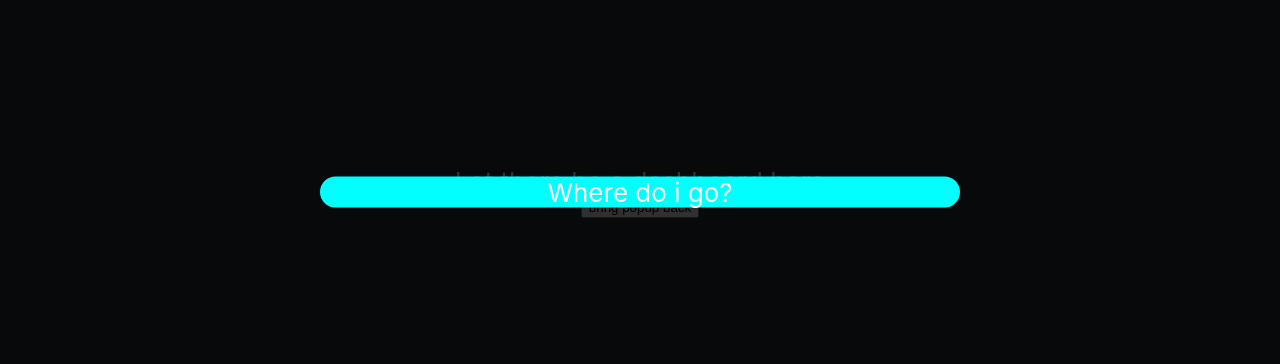
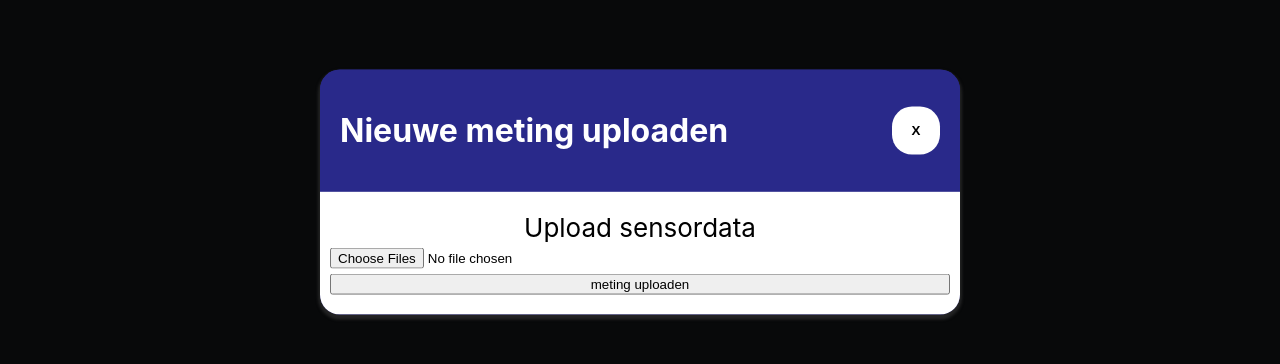
Before and after one commit to Medialab1-team1/medialab01, a React (Create React App) app in the folder medialab01/: page / in a window 1280 px wide. Shown: the part 208-572 px from the top of the page. Built offline with nearby package versions, Linux system fonts and the light colour scheme.

Commit message:
uploading and parsing data

```diff
--- a/medialab01/src/App.css
+++ b/medialab01/src/App.css
@@ -1,6 +1,25 @@
 :root {
   overflow-x: hidden;
   box-sizing: border-box;
+  -webkit-font-smoothing: antialiased;
+  -moz-osx-font-smoothing: grayscale;
+  font-smoothing: antialiased;
+  scroll-behavior: smooth;
+
+  /* colors */
+  --color-white: #fff;
+  --color-black: #000;
+
+  /* custom colors */
+  --color-blue: #29298a;
+
+  /* util styling variables */
+  --border-radius: 20px;
+  --box-shadow: 0px 3px 3px 2px #3d3d3d80;
+
+  button {
+    cursor: pointer;
+  }
 }
 
 .App {
--- a/medialab01/src/App.jsx
+++ b/medialab01/src/App.jsx
@@ -1,10 +1,15 @@
 // import
-import { useState } from "react";
+import { useContext, useState } from "react";
 import { FocusOn } from "react-focus-on";
 import clsx from "clsx";
 
+//import contexts
+import { DataContextProvider } from "./contexts/DataContext";
+import { PatientContext } from "./contexts/PatientContext";
+
 // import components
 import UploadPopup from "./components/UploadPopup/UploadPopup";
+import DataChecker from "./components/DataChecker/DataChecker";
 
 // import css
 import "./App.css";
@@ -16,25 +21,22 @@ function App() {
     <div className="App">
       <header className="App-header">Let there be a menu here</header>
       <main className="App-main">
+        <PatientContext.Provider>
+          <DataContextProvider>
             {/* request data to be uploaded when flag is set to true */}
             {requestDataUpload && (
               <div className="App-popup">
                 <FocusOn
                   enabled={requestDataUpload}
                   onEscapeKey={() => {
-                console.log(`escape`);
                     setRequestDataUpload((v) => !v);
                   }}
                   onClickOutside={() => {
-                console.log(`click`);
                     setRequestDataUpload((v) => !v);
                   }}
                   gapMode="mpadding"
                 >
-              <UploadPopup
-                active={requestDataUpload}
-                setRequestDataUpload={setRequestDataUpload}
-              />
+                  <UploadPopup setRequestDataUpload={setRequestDataUpload} />
                 </FocusOn>
               </div>
             )}
@@ -43,6 +45,9 @@ function App() {
             <button onClick={() => setRequestDataUpload((v) => !v)}>
               bring popup back
             </button>
+            <DataChecker />
+          </DataContextProvider>
+        </PatientContext.Provider>
       </main>
       <footer className="App-footer">and I'm a footer</footer>
     </div>
--- /dev/null
+++ b/medialab01/src/components/DataChecker/DataChecker.jsx
@@ -0,0 +1,22 @@
+import { useContext } from "react";
+import clsx from "clsx";
+
+import { DataContext } from "../../contexts/DataContext";
+
+import styles from "./DataChecker.module.css";
+
+export default function DataChecker() {
+  const { data } = useContext(DataContext);
+  return (
+    <div
+      className={clsx([
+        styles.dataChecker,
+        data.legs.left.knee.above.length > 0 && styles.success,
+      ])}
+    >
+      {`i ${
+        data.legs.left.knee.above.length > 0 ? "can" : "can't"
+      } see left knee data! ${data.legs.left.knee.above.length}`}
+    </div>
+  );
+}
--- /dev/null
+++ b/medialab01/src/components/DataChecker/DataChecker.module.css
@@ -0,0 +1,6 @@
+.dataChecker {
+  color: red;
+  &.success {
+    color: green;
+  }
+}
--- a/medialab01/src/components/UploadPopup/UploadPopup.jsx
+++ b/medialab01/src/components/UploadPopup/UploadPopup.jsx
@@ -1,6 +1,103 @@
+import { useContext, useEffect, useState } from "react";
 import clsx from "clsx";
+import Papa from "papaparse";
+
+import { PatientContext } from "../../contexts/PatientContext";
+import { DataContext } from "../../contexts/DataContext";
+
 import styles from "./UploadPopup.module.css";
 
-export default function UploadPopup({ active }) {
-  return <div className={clsx([styles.popupContainer])}>Where do i go?</div>;
+export default function UploadPopup({ setRequestDataUpload }) {
+  const { data, setData } = useContext(DataContext);
+
+  const patient = useContext(PatientContext);
+  const [uploadedBlobs, setUploadedBlobs] = useState([]);
+
+  function handleChange(event) {
+    event.preventDefault();
+    console.log(event.target.files);
+    const reader = new FileReader();
+    const uploadedFiles = event.target.files;
+    let i = 0;
+    let readFiles = [];
+    readFile(i, uploadedFiles, reader, readFiles);
+  }
+
+  function readFile(i, uploadedFiles, reader, readFiles) {
+    reader.readAsText(uploadedFiles[i]);
+    i++;
+    reader.onload = () => {
+      readFiles.push(reader.result);
+      if (i < uploadedFiles.length) {
+        readFile(i, uploadedFiles, reader, readFiles);
+      }
+      if (i === uploadedFiles.length) {
+        setUploadedBlobs(readFiles);
+      }
+    };
+    reader.onerror = () => console.log(reader.error);
+  }
+
+  function parseFile(blob) {
+    const parsedFile = Papa.parse(blob);
+    return parsedFile.data;
+  }
+
+  useEffect(() => {
+    if (uploadedBlobs.length > 0) {
+      if (data.legs.left.knee.above.length > 0) {
+        setData((data.legs.left.knee.above = []));
+      }
+      for (let blob of uploadedBlobs) {
+        data.legs.left.knee.above.push(parseFile(blob));
+      }
+      setData(data);
+    }
+  }, [uploadedBlobs]);
+
+  return (
+    <div className={clsx([styles.popupContainer])}>
+      <div className={clsx([styles.popupTitleWrapper])}>
+        <h1 className={clsx([styles.title])}>Nieuwe meting uploaden</h1>
+        <button
+          className={clsx([styles.closeButton])}
+          onClick={() => {
+            setRequestDataUpload((v) => !v);
+          }}
+          name="popup sluiten"
+          aria-label="popup sluiten"
+        >
+          X
+        </button>
+      </div>
+      <div className={clsx([styles.popupContentWrapper])}>
+        <div className={clsx([styles.uploadContainer])}>
+          <form
+            className={clsx([styles.uploadForm])}
+            onSubmit={(event) => {
+              event.preventDefault();
+              setRequestDataUpload((v) => !v);
+            }}
+          >
+            <label>Upload sensordata</label>
+            <input
+              required
+              type="file"
+              id="sensordata"
+              name="sensordata"
+              accept=".csv"
+              onChange={(event) => handleChange(event)}
+              multiple
+            />
+            <input
+              type="submit"
+              name="submit"
+              value="meting uploaden"
+              aria-label="meting uploaden"
+            />
+          </form>
+        </div>
+      </div>
+    </div>
+  );
 }
--- a/medialab01/src/components/UploadPopup/UploadPopup.module.css
+++ b/medialab01/src/components/UploadPopup/UploadPopup.module.css
@@ -8,7 +8,56 @@
   min-width: 200px;
   width: 50%;
   height: fit-content;
-  background-color: aqua;
+  background-color: var(--color-blue);
+  box-shadow: var(--box-shadow);
 
-  border-radius: 30px;
+  border-radius: var(--border-radius);
+  overflow: hidden;
+  display: flex;
+  flex-direction: column;
+
+  .popupTitleWrapper {
+    display: flex;
+    position: relative;
+    justify-content: space-between;
+    align-items: center;
+    height: 100%;
+    background-color: var(--color-blue);
+    height: max-content;
+    padding: 20px;
+    font-weight: 700;
+
+    h1 {
+      font-size: 2rem;
+      text-align: center;
+    }
+    button {
+      height: 48px;
+      width: 48px;
+      border-radius: var(--border-radius);
+      background: var(--color-white);
+      border: none;
+      font-weight: 700;
+
+      &:hover {
+        background-color: #ffbbbb;
+      }
+    }
+  }
+
+  .popupContentWrapper {
+    display: flex;
+    flex-direction: column;
+    padding: 20px 10px;
+    color: var(--color-black);
+    background-color: var(--color-white);
+
+    .uploadContainer {
+      form {
+        display: flex;
+        flex-direction: column;
+        gap: 5px;
+      }
+    }
+  }
 }
--- a/medialab01/src/contexts/DataContext.jsx
+++ b/medialab01/src/contexts/DataContext.jsx
@@ -1,7 +1,10 @@
-import { createContext } from "react";
+import { createContext, useState } from "react";
 
 // Context to provide the data to all components that need it
-export const DataContext = createContext({
+
+export const DataContext = createContext();
+export const DataContextProvider = ({ children }) => {
+  const [data, setData] = useState({
     head: {
       // add head sensors here
     },
@@ -13,63 +16,69 @@ export const DataContext = createContext({
       left: {
         // shoulders down to hand
         shoulder: {
-        above: {},
-        below: {},
+          above: [],
+          below: [],
         },
         elbow: {
-        above: {},
-        below: {},
+          above: [],
+          below: [],
         },
         wrist: {
-        above: {},
-        below: {},
+          above: [],
+          below: [],
         },
-      hand: {},
+        hand: [],
       },
       right: {
         // shoulders down to hand
         shoulder: {
-        above: {},
-        below: {},
+          above: [],
+          below: [],
         },
         elbow: {
-        above: {},
-        below: {},
+          above: [],
+          below: [],
         },
         wrist: {
-        above: {},
-        below: {},
+          above: [],
+          below: [],
         },
-      hand: {},
+        hand: [],
       },
     },
     legs: {
       // divided in a left and right leg
       left: {
-      butt: {},
-      hip: {},
+        butt: [],
+        hip: [],
         knee: {
-        above: {},
-        below: {},
+          above: [],
+          below: [],
         },
         ankle: {
-        above: {},
-        below: {},
+          above: [],
+          below: [],
         },
-      foot: {},
+        foot: [],
       },
       right: {
-      butt: {},
-      hip: {},
+        butt: [],
+        hip: [],
         knee: {
-        above: {},
-        below: {},
+          above: [],
+          below: [],
         },
         ankle: {
-        above: {},
-        below: {},
+          above: [],
+          below: [],
         },
-      foot: {},
+        foot: [],
       },
     },
   });
+  return (
+    <DataContext.Provider value={{ data, setData }}>
+      {children}
+    </DataContext.Provider>
+  );
+};
```
Lines whose indentation alone changed are shown as unchanged.
